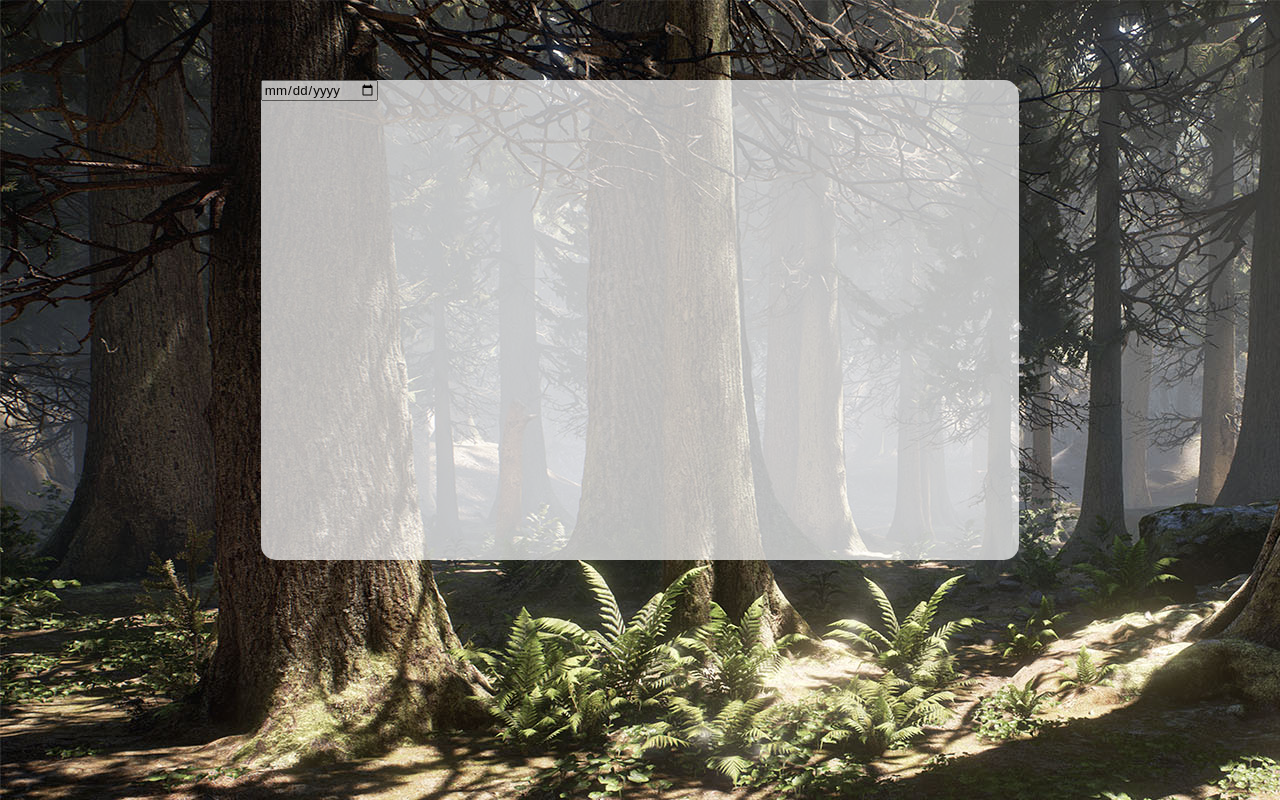
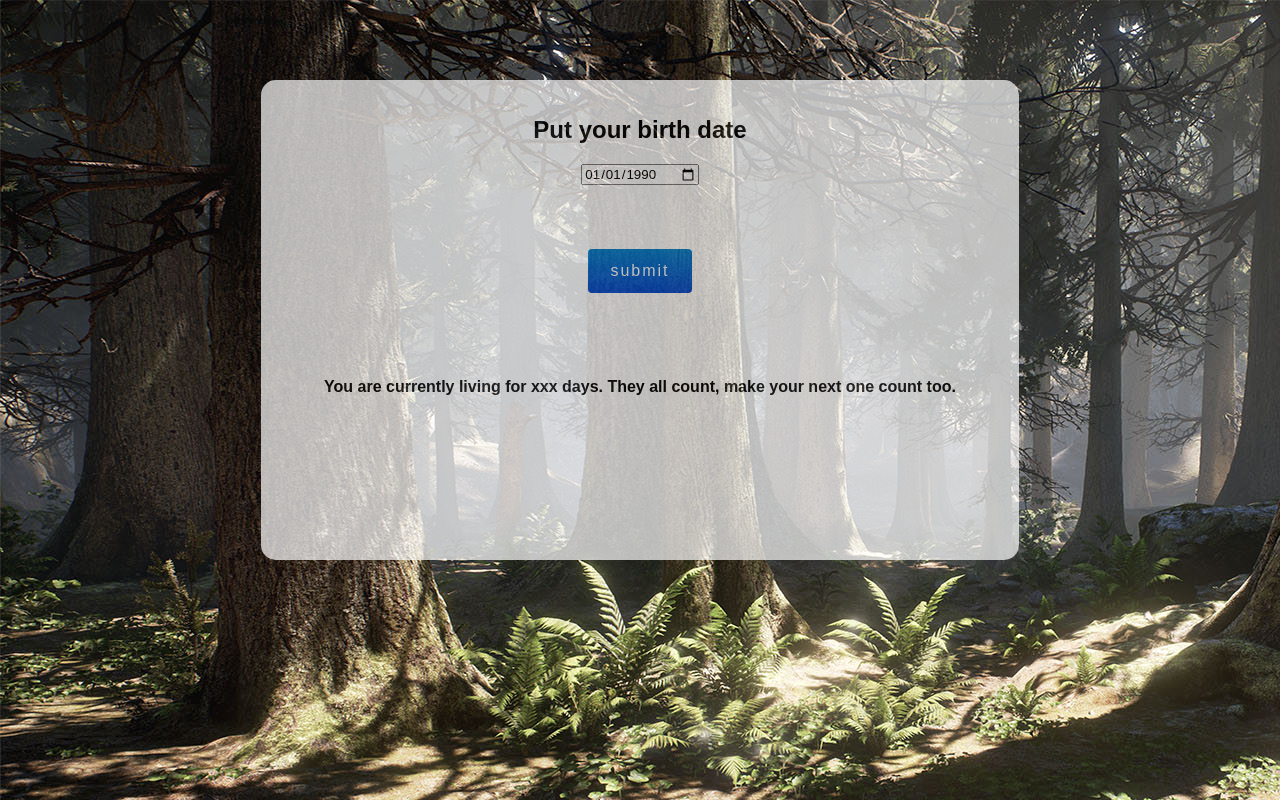
Before and after one commit to adamorlowskipoland/js-calculate-living-years, a plain HTML site: page index.html in a window 1280 px wide. Drawn offline with Linux system fonts and the light colour scheme.

Commit message:
logging days

```diff
--- a/index.html
+++ b/index.html
@@ -10,7 +10,12 @@
 </head>
 <body>
     <div class="wrapper">
-        <input type="date">
+        <h2 class="title">Put your birth date</h2>
+        <form id="form">
+            <input type="date" id="date" class="date" value="1990-01-01">
+            <button type="submit" class="btn">submit</button>
+        </form>
+        <h4 id="output" class="result">You are currently living for xxx days. They all count, make your next one count too.</h4>
     </div>
     <script src="script.js"></script>
 </body>
--- a/script.js
+++ b/script.js
@@ -0,0 +1,31 @@
+const model = {
+    "inputDate" : document.getElementById('date'),
+    "days" : 0,
+}
+
+const operator = {
+    "countDays" : function() {
+        console.log(model.inputDate.value);
+        var putDate = new Date(model.inputDate.value);
+        var putTime = putDate.getTime();
+        var today = new Date();
+        var now = today.getTime();
+        var resultTime = now - putTime;
+        var resultDays = Math.floor((resultTime / 86400000));
+        console.log(resultDays);
+    },
+    "eventListeners" : function() {
+        const form = document.getElementById('form');
+        form.addEventListener('submit', function(e) {
+            e.preventDefault();
+            operator.countDays();
+        })
+    }
+}
+
+const view = {
+    "initDisplay" : function() {
+        operator.eventListeners();
+    }
+}
+view.initDisplay();
--- a/style.css
+++ b/style.css
@@ -19,4 +19,28 @@ body {
   background: white;
   opacity: .7;
   border-radius: 15px;
+  text-align: center;
+  padding: 1rem;
 }
+
+.date {
+  display: block;
+  margin: 0 auto;
+}
+
+.btn {
+  font-size: 1rem;
+  letter-spacing: 2px;
+  color: white;
+  margin: 4rem;
+  padding: .8rem 1.4rem;
+  border: none;
+  box-shadow: none;
+  cursor: pointer;
+  border-radius: 4px;
+  background: #0046CC; /* For browsers that do not support gradients */
+  background: -webkit-linear-gradient(#007FCC, #0046CC); /* For Safari 5.1 to 6.0 */
+  background: -o-linear-gradient(#007FCC, #0046CC); /* For Opera 11.1 to 12.0 */
+  background: -moz-linear-gradient(#007FCC, #0046CC); /* For Firefox 3.6 to 15 */
+  background: linear-gradient(#007FCC, #0046CC); /* Standard syntax */
+}
```
